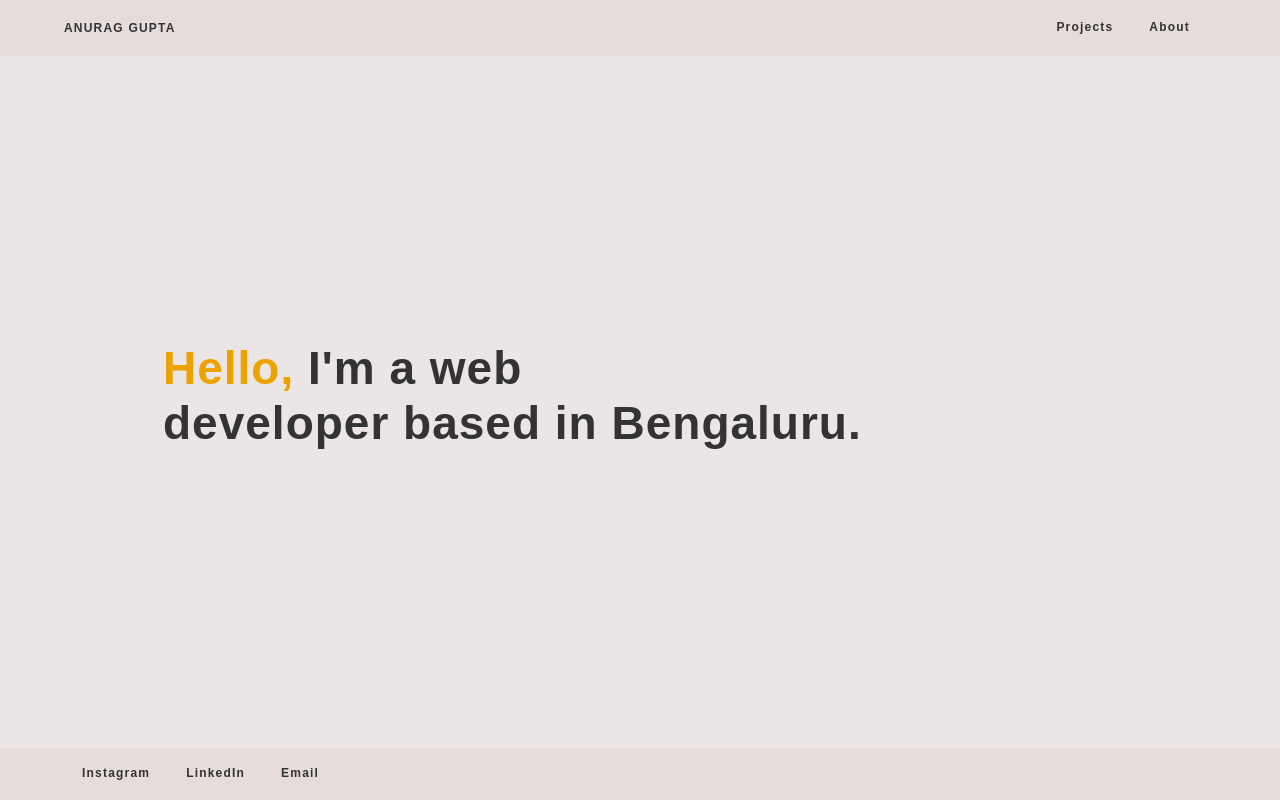
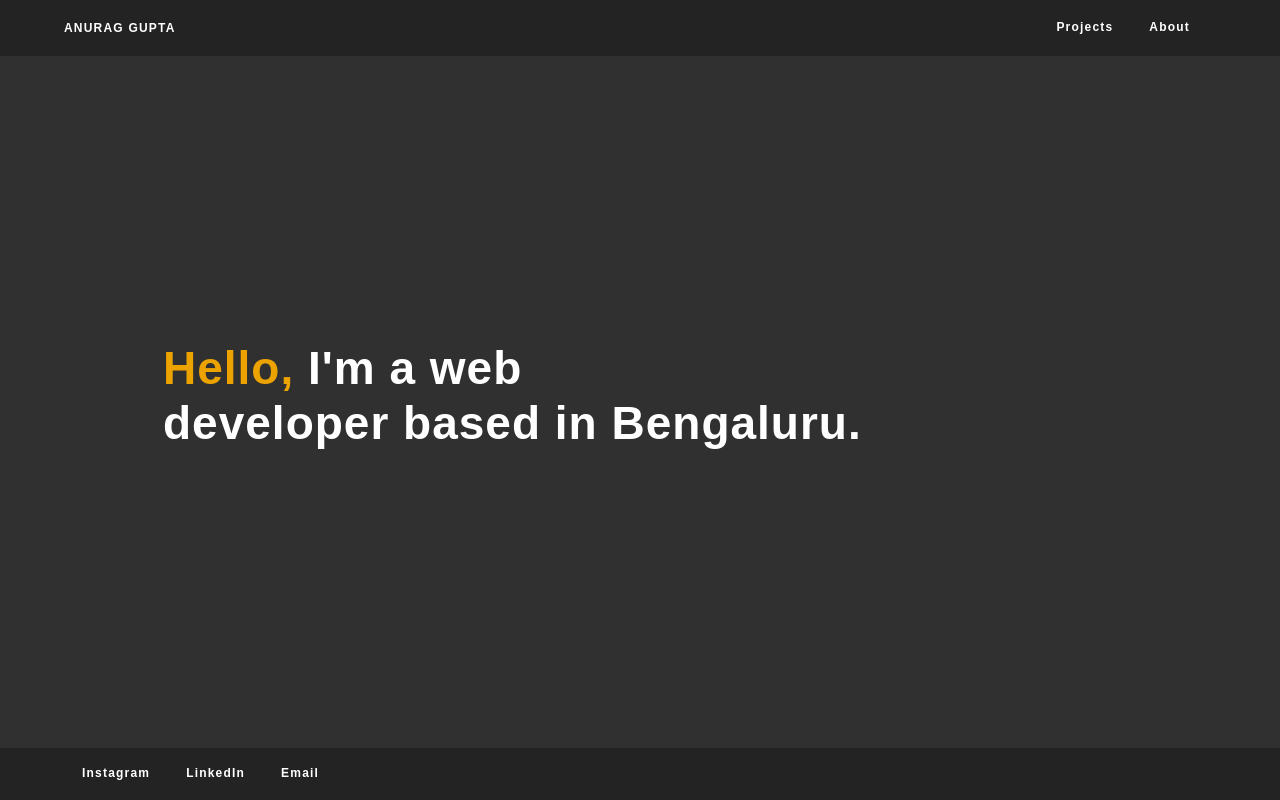
Before and after one commit to theanuraggupta/PortfolioDev, an Angular app: page / in a window 1280 px wide. Built offline with nearby package versions, Linux system fonts and the light colour scheme.

Commit message:
dark theme change

```diff
--- a/src/assets/styles/abstracts/_variables.scss
+++ b/src/assets/styles/abstracts/_variables.scss
@@ -6,19 +6,19 @@ $white: #fff;
 $sky-blue: #1bb1e8;
 
 // initial theme colors
-// $base:#fff !default;
-// $body-background: #303030;
-// $nav-background: #232323;
-// $sky-blue: #1bb1e8;
-// $slate-gray: slategray;
-// $gray: #dddddd;
+$base:#fff !default;
+$body-background: #303030;
+$nav-background: #232323;
+$sky-blue: #1bb1e8;
+$slate-gray: slategray;
+$gray: #dddddd;
 
 // second theme colors
-$base:#333 !default;
-$body-background: #ebe5e5;
-$nav-background: #e6dcdc;
-$slate-gray: rgb(26, 27, 27);
-$gray: $base;
+// $base:#333 !default;
+// $body-background: #ebe5e5;
+// $nav-background: #e6dcdc;
+// $slate-gray: rgb(26, 27, 27);
+// $gray: $base;
 
 /// Relative or absolute URL where all assets are served from
 $base-url: '/assets/' !default;
```
